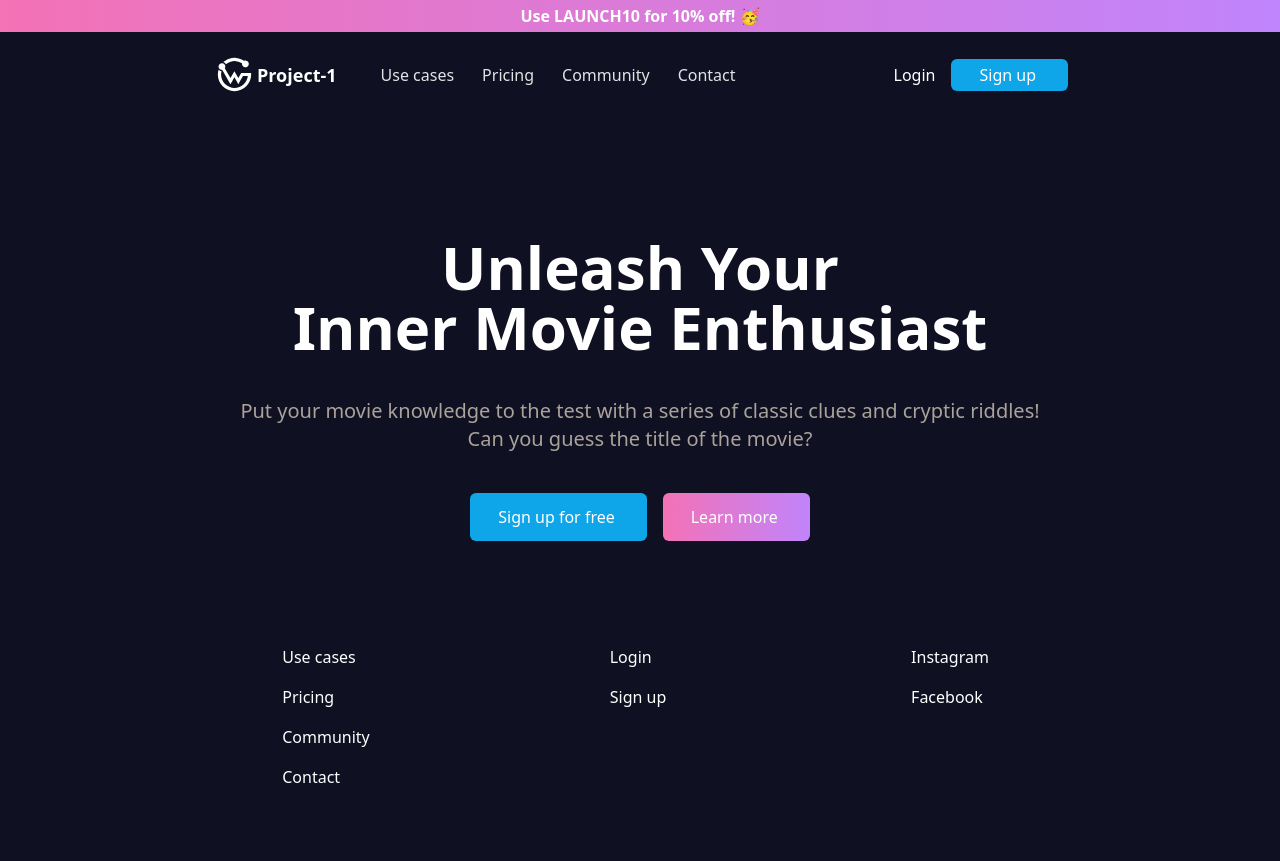
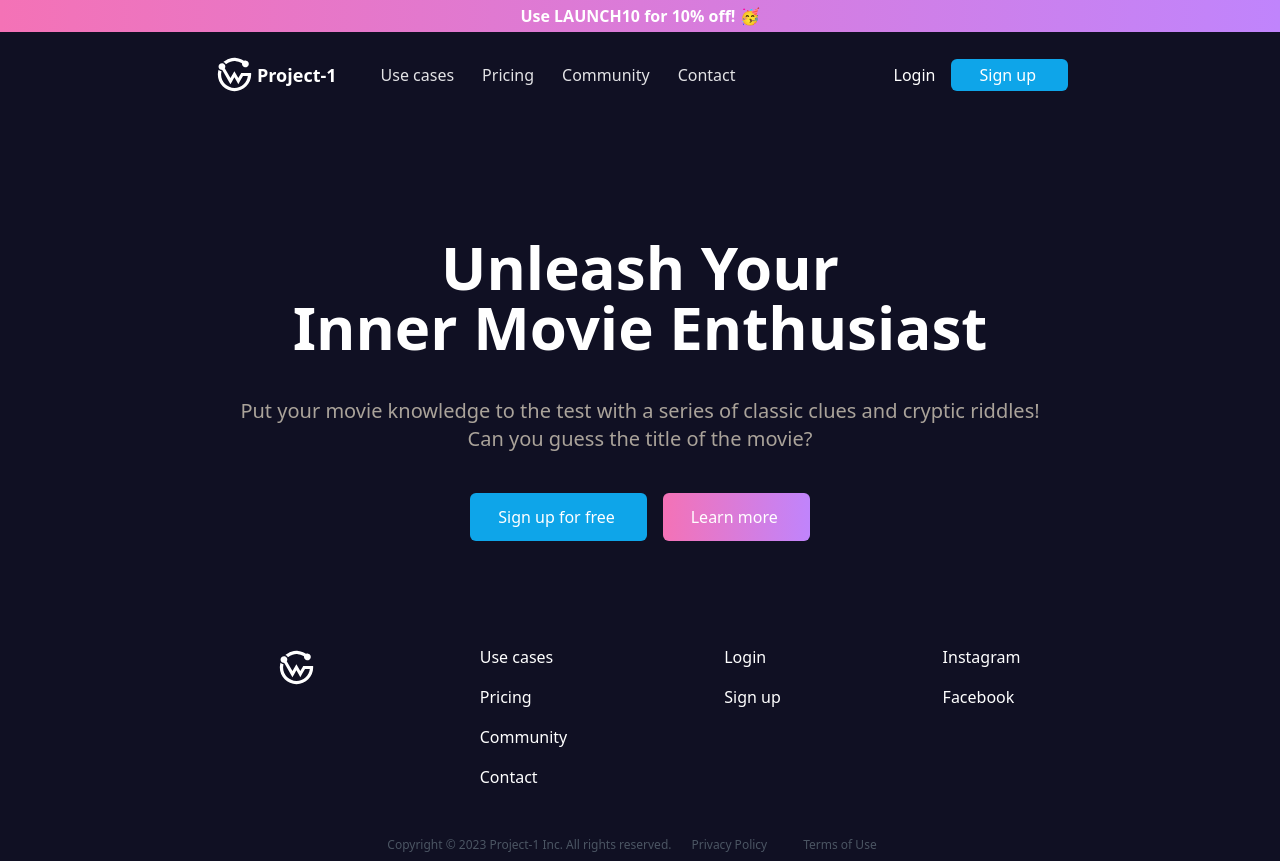
Before and after one commit to TimurBas/RiddleGuessr, a Next.js app: page / in a window 1280 px wide. Before the commit the page ends 829 px from the top, so only its background shows below. Built offline with nearby package versions, Linux system fonts and the light colour scheme.

Commit message:
footer done

```diff
--- a/src/components/features/footer/FooterSection.tsx
+++ b/src/components/features/footer/FooterSection.tsx
@@ -1,10 +1,35 @@
-import FooterLinks from "@/components/ui-smart/FooterLinks";
+import FooterNavigationLinks from "@/components/ui-smart/FooterNavigationLinks";
+import StandardLink from "@/components/ui/atomic/StandardLink";
 import React, { FC } from "react";
+
+interface Link {
+  label: string;
+  link: string;
+}
+
+const links: Link[] = [
+  { label: "Privacy Policy", link: "/privacy-policy" },
+  { label: "Terms of Use", link: "/terms-of-use" },
+];
 
 const FooterSection: FC = () => {
   return (
-    <footer className="ml-28 mr-28 lg:ml-48 lg:mr-48">
-      <FooterLinks />
+    <footer className="ml-14 mr-14 md:ml-28 md:mr-28 lg:ml-48 lg:mr-48">
+      <FooterNavigationLinks />
+      <div className="flex flex-row items-center justify-center text-xs gap-x-2">
+        <p className="text-gray-600">
+          Copyright © {new Date().getFullYear()} Project-1 Inc. All rights
+          reserved.
+        </p>
+        {links.map((item) => (
+          <StandardLink
+            key={item.label}
+            label={item.label}
+            link={item.link}
+            textColor="text-gray-600"
+          />
+        ))}
+      </div>
     </footer>
   );
 };
--- a/src/components/ui-smart/FooterLinks.tsx
+++ b/src/components/ui-smart/FooterNavigationLinks.tsx
@@ -1,5 +1,7 @@
 import React, { FC } from "react";
 import StandardLink from "../ui/atomic/StandardLink";
+import Link from "next/link";
+import HomeLogoIcon from "../ui/atomic/icons/HomeLogoIcon";
 
 interface Link {
   label: string;
@@ -23,10 +25,15 @@ const socialMediaItems: Link[] = [
   { label: "Facebook", link: "facebook.com/project-1" },
 ];
 
-const FooterLinks: FC = () => {
+const FooterNavigationLinks: FC = () => {
   return (
-    <div className="grid grid-cols-3 place-items-center gap-10 ">
-      <div className="flex flex-col items-start  h-48">
+    <div className="grid grid-cols-4 place-items-center gap-x-24 md:gap-x-5">
+      <div className="h-48 pt-2">
+        <Link href="/" className="h-10 text-white">
+          <HomeLogoIcon />
+        </Link>
+      </div>
+      <div className="flex flex-col items-start h-48 text-sm lg:text-base">
         {menuItems.map((item) => (
           <StandardLink
             key={item.label}
@@ -36,7 +43,7 @@ const FooterLinks: FC = () => {
           />
         ))}
       </div>
-      <div className="flex flex-col items-start  h-48">
+      <div className="flex flex-col items-start h-48 text-sm lg:text-base">
         {loginItems.map((item) => (
           <StandardLink
             key={item.label}
@@ -46,7 +53,7 @@ const FooterLinks: FC = () => {
           />
         ))}
       </div>
-      <div className="flex flex-col items-start h-48">
+      <div className="flex flex-col items-start h-48 text-sm lg:text-base">
         {socialMediaItems.map((item) => (
           <StandardLink
             key={item.label}
@@ -60,4 +67,4 @@ const FooterLinks: FC = () => {
   );
 };
 
-export default FooterLinks;
+export default FooterNavigationLinks;
```
